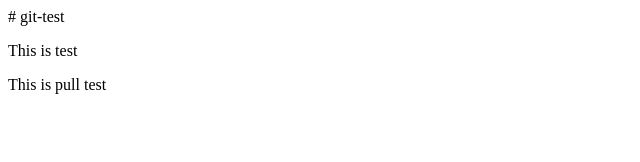
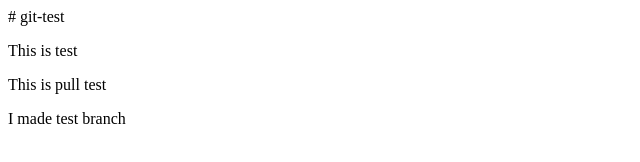
Before and after one commit to Samuraitrash/git-test, a plain HTML site: page index.html in a window 1280 px wide. Shown: the whole page, without its empty margins (0-640 px from the left). Drawn offline with Linux system fonts and the light colour scheme.

Commit message:
Good luck with that

```diff
--- a/index.html
+++ b/index.html
@@ -1,3 +1,4 @@
 # git-test
 <p>This is test<p>
 <p>This is pull test</p>
+<p>I made test branch</p>
```
